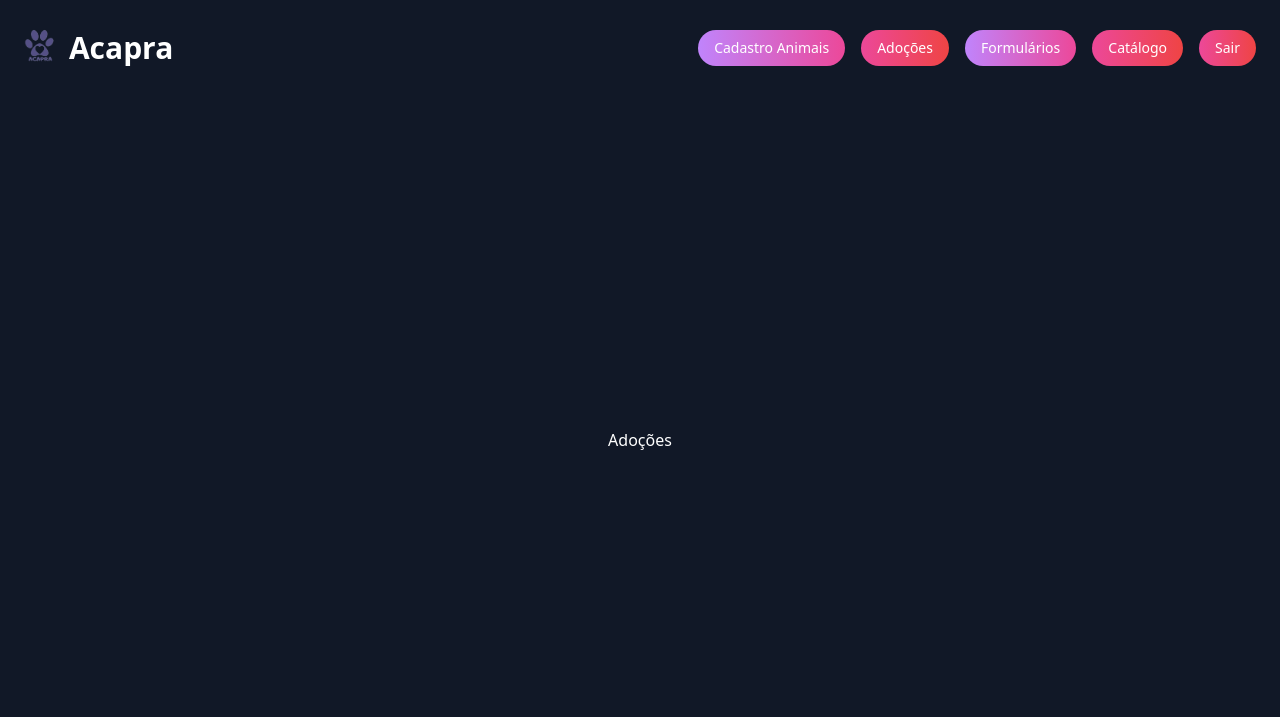
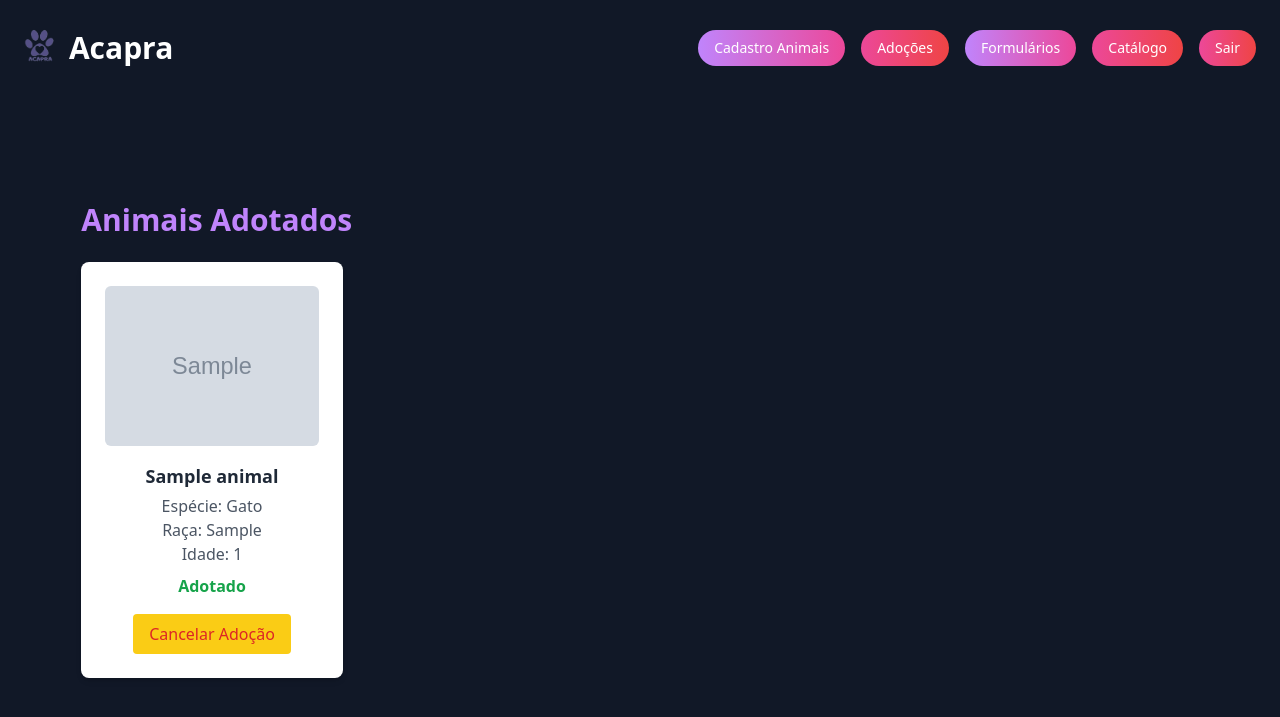
Before and after one commit to CristianoMafraJunior/Sistema-Acapra, a Django app: page /admin_adocoes/ in a window 1280 px wide. Shown: the top 717 px of the page. Run offline with Django 5.2, Linux system fonts and the light colour scheme; tables that the repository leaves empty hold one stand-in row (values such as "Sample post"); grey boxes marked "Sample" are stand-in pictures; style sheets or scripts are compiled from the project's sources.

Commit message:
[IMP] acapra: Adoções

```diff
--- a/acapra/templates/acapra/admin_adocoes.html
+++ b/acapra/templates/acapra/admin_adocoes.html
@@ -1,6 +1,36 @@
 {% extends 'acapra/base/base_admin.html' %}
 {% block title %}Adoções - {{ block.super }}{% endblock %}
 {% block content %}
-    {% load static %}
-    <h1>Adoções</h1>
+    <div class="p-6">
+        <h2 class="text-3xl font-semibold text-purple-400 mb-6">Animais Adotados</h2>
+        {% if animais %}
+            <div class="grid grid-cols-1 sm:grid-cols-3 md:grid-cols-2 lg:grid-cols-4 gap-6">
+                {% for animal in animais %}
+                    <div class="bg-white rounded-lg shadow-md p-6 flex flex-col items-center">
+                        {% with animal.fotos.first as foto %}
+                            {% if foto %}
+                                <img src="{{ foto.imagem.url }}"
+                                     alt="Foto de {{ animal.nome }}"
+                                     class="w-full h-40 object-cover rounded-md mb-4" />
+                            {% else %}
+                                <div class="w-full h-40 bg-gray-200 flex items-center justify-center rounded-md mb-4 text-gray-400">Sem foto</div>
+                            {% endif %}
+                        {% endwith %}
+                        <h3 class="font-bold text-lg mb-1 text-gray-800">{{ animal.nome }}</h3>
+                        <p class="text-gray-600">Espécie: {{ animal.especie }}</p>
+                        <p class="text-gray-600">Raça: {{ animal.raca }}</p>
+                        <p class="text-gray-600">Idade: {{ animal.idade }}</p>
+                        <span class="text-green-600 font-semibold mt-2">Adotado</span>
+                        <!-- Botão cancelar adoção -->
+                        <a href="{% url 'CancelarAdocao' animal.id %}"
+                           class="mt-4 px-4 py-2 bg-yellow-400 text-red-600 rounded hover:bg-yellow-500">
+                            Cancelar Adoção
+                        </a>
+                    </div>
+                {% endfor %}
+            </div>
+        {% else %}
+            <p class="text-gray-600">Nenhum animal foi adotado ainda.</p>
+        {% endif %}
+    </div>
 {% endblock %}
--- a/acapra/urls.py
+++ b/acapra/urls.py
@@ -15,6 +15,8 @@ from .views import (
     AnimaisDisponiveisUser,
     FormularioAdocaoUser,
     Logout,
+    AdotarAnimal,
+    CancelarAdocao,
 )
 
 
@@ -42,4 +44,6 @@ urlpatterns = [
         name="FormularioAdocaoUser",
     ),
     path("logout/", Logout, name="Logout"),
+    path("adotar/<int:animal_id>/", AdotarAnimal, name="AdotarAnimal"),
+    path("adocoes/cancelar/<int:animal_id>/", CancelarAdocao, name="CancelarAdocao"),
 ]
--- a/acapra/views/__init__.py
+++ b/acapra/views/__init__.py
@@ -14,3 +14,5 @@ from .excluir_foto import ExcluirFoto
 from .animais_disponiveis_user import AnimaisDisponiveisUser
 from .formulario_adocao_user import FormularioAdocaoUser
 from .logout import Logout
+from .adotar_animal import AdotarAnimal
+from .cancelar_adocao import CancelarAdocao
--- a/acapra/views/adocoes_admin.py
+++ b/acapra/views/adocoes_admin.py
@@ -1,5 +1,7 @@
 from django.shortcuts import render
+from acapra.models.animal import Animal
 
 
 def AdocoesAdmin(request):
-    return render(request, "acapra/admin_adocoes.html")
+    animais = Animal.objects.filter(status_adocao="A")  # só adotados
+    return render(request, "acapra/admin_adocoes.html", {"animais": animais})
```
Also changed, not shown: acapra/templates/acapra/admin_dashboard.html (+9 -0 lines), acapra/views/adotar_animal.py (added, +11 -0 lines), acapra/views/cancelar_adocao.py (added, +9 -0 lines).
